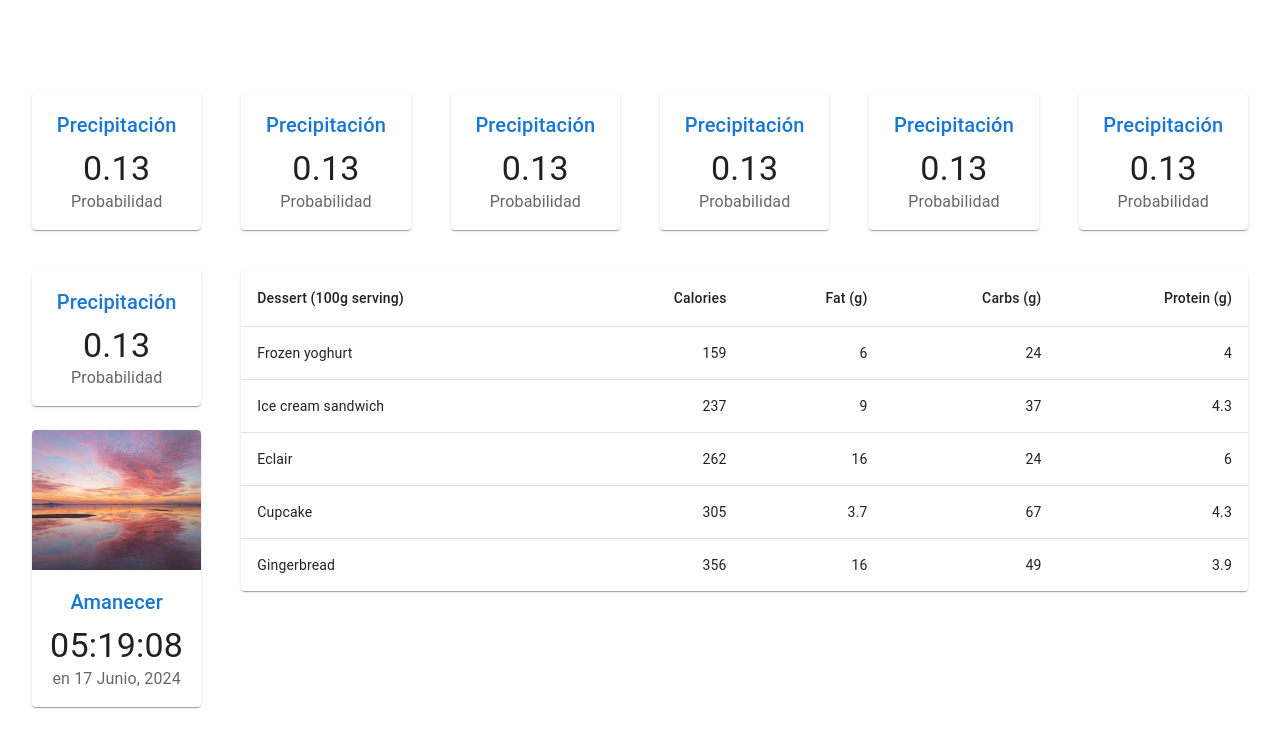
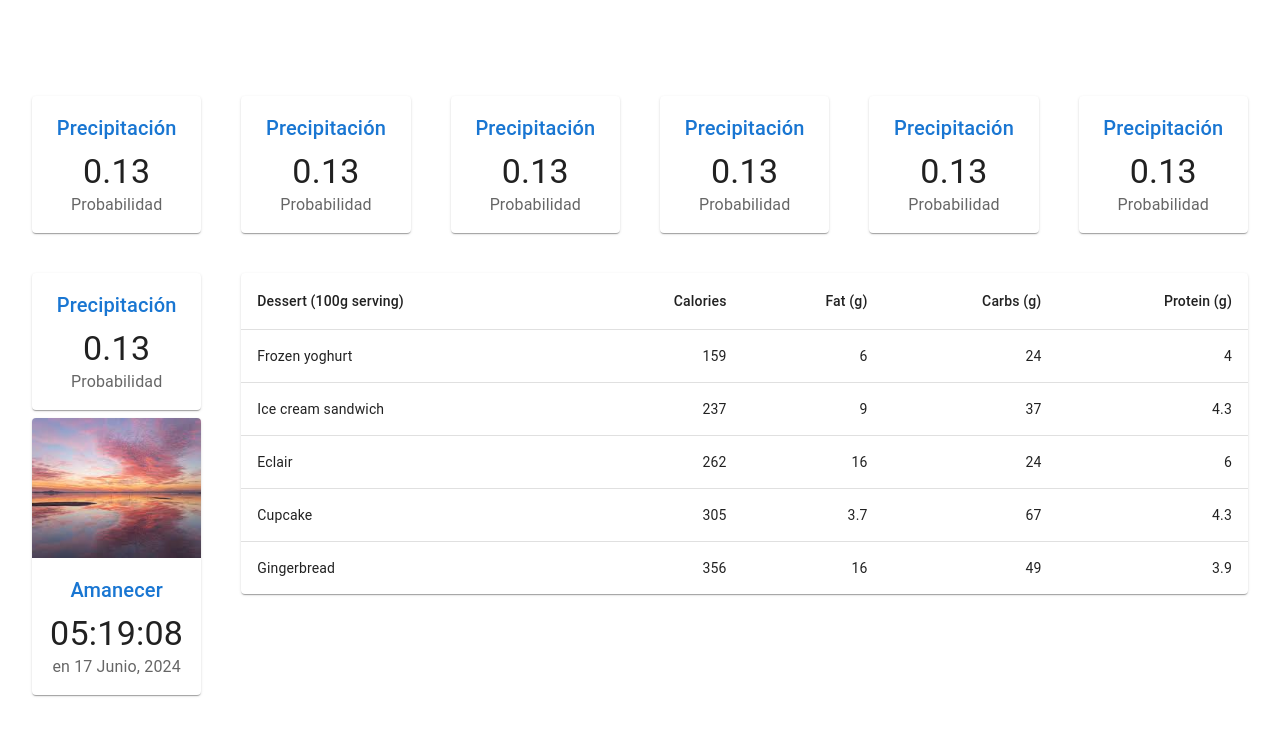
Before and after one commit to rgaibor17/dashboard, a React (Vite) app: page / in a window 1280 px wide. Shown: the top 748 px of the page. Built offline with nearby package versions, Linux system fonts and the light colour scheme.

Commit message:
The sx prop
https://mui.com/material-ui/customization/how-to-customize/#the-sx-prop

```diff
--- a/src/App.tsx
+++ b/src/App.tsx
@@ -41,9 +41,12 @@ function App() {
       </Grid>
 
       <Grid xs={12} sm={2} md={2} lg={2}>
-        <Indicator title='Precipitación' subtitle='Probabilidad' value={0.13} />
-        <br/>
-        <Summary/>
+        <Grid xs={12} lg={12} sx={{paddingBottom: "5%"}}>
+          <Indicator title='Precipitación' subtitle='Probabilidad' value={0.13} />
+        </Grid>
+        <Grid lg={12} sx={{paddingBottom: "5%"}}>
+          <Summary/>
+        </Grid>
       </Grid>
 
       <Grid xs={12} md={10} lg={10}>
```
